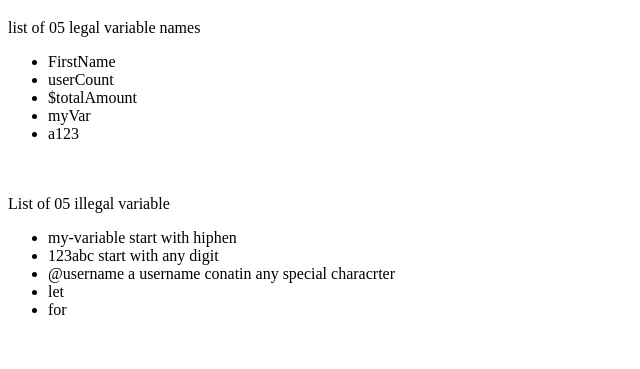
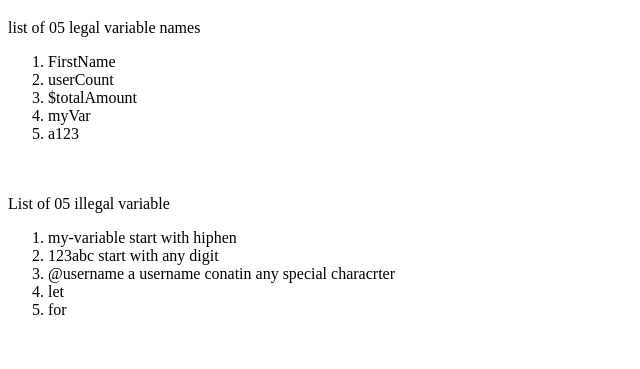
Before and after one commit to KE-378/JavaScript-Work, a plain HTML site: page Chapter_03/Chapter_04/index.html in a window 1280 px wide. Shown: the part 177-546 px from the top of the page, 0-640 px from the left. Drawn offline with Linux system fonts and the light colour scheme.

Commit message:
Update index.html

```diff
--- a/Chapter_03/Chapter_04/index.html
+++ b/Chapter_03/Chapter_04/index.html
@@ -16,24 +16,24 @@ var variable1,variable2,variable3;
 <h1>Question #02</h1>
 
 list of 05 legal variable names
-<ul>
+<ol>
     <li>FirstName</li>
     <li>userCount</li>
     <li>$totalAmount</li>
     <li>myVar</li>
     <li>a123</li>
-</ul>
+</ol>
 
 <br>
 <br>
 List of 05 illegal variable
-<uL>
+<ol>
     <li>my-variable  start with hiphen</li>
     <li>123abc   start with any digit</li>
     <li> @username a username conatin  any special characrter</li>
     <li>let</li>
     <li>for</li>
-</uL>
+</ol>
 
 <br>
 <br>
```
